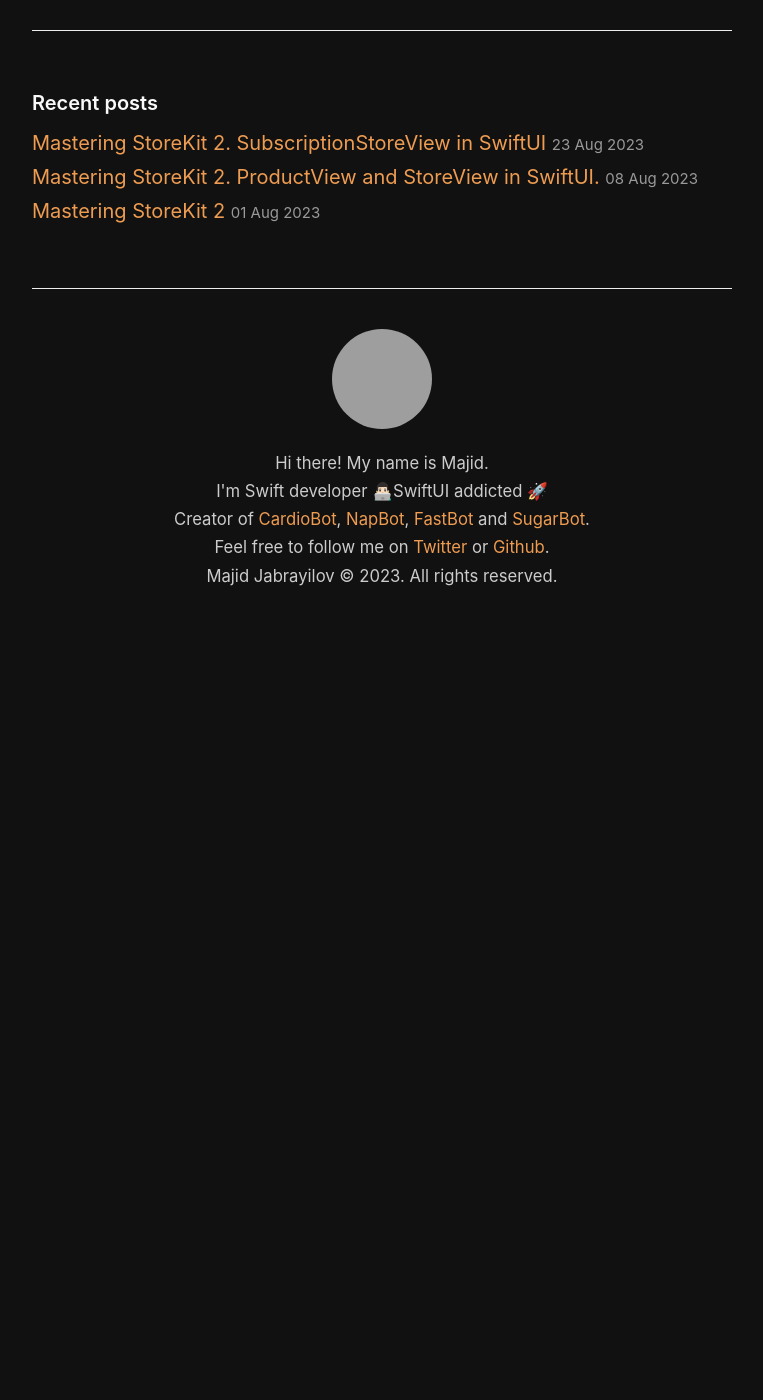
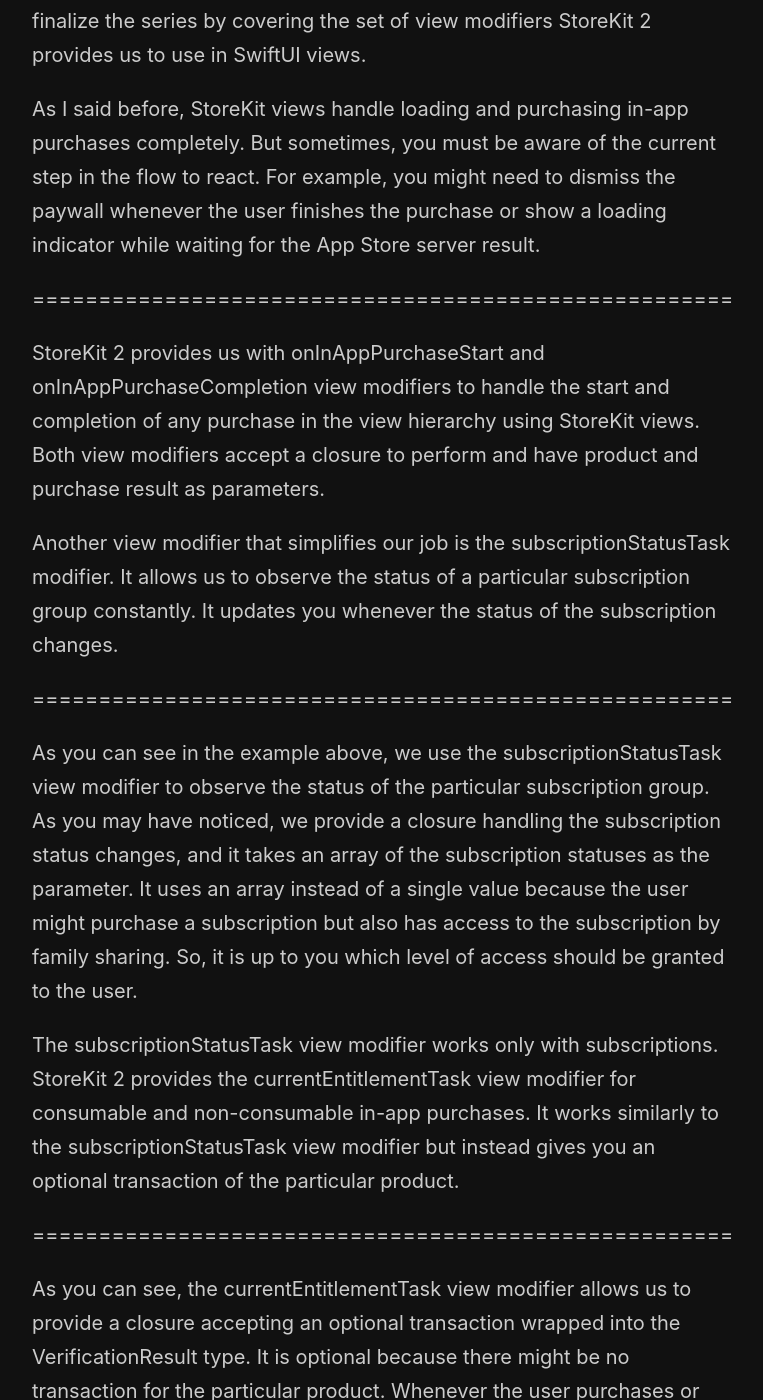
Before and after one commit to mecid/mecid.github.io, a Jekyll site: the page built from _posts/2023-08-30-mastering-storekit2-swiftui-view-modifiers.md, in a window 1280 px wide and 1400 px high, scrolled down 306 px. Shown: the whole window, without its empty margins (258-1021 px from the left). Built offline with Jekyll 4.4.1, drawn with Linux system fonts in a browser that asks for light colours; before the commit the page ends 936 px from its top, so only the background shows below that; some of the changed text lies outside the part shown; grey boxes are pictures that could not be loaded.

Commit message:
storekit view modifiers post content added

```diff
--- a/_posts/2023-08-30-mastering-storekit2-swiftui-view-modifiers.md
+++ b/_posts/2023-08-30-mastering-storekit2-swiftui-view-modifiers.md
@@ -2,3 +2,30 @@
 title: Mastering StoreKit 2. SwiftUI view modifiers.
 layout: post
 ---
+
+We talked a lot about StoreKit 2 in this series of posts. This week, we will finalize the series by covering the set of view modifiers StoreKit 2 provides us to use in SwiftUI views.
+
+As I said before, StoreKit views handle loading and purchasing in-app purchases completely. But sometimes, you must be aware of the current step in the flow to react. For example, you might need to dismiss the paywall whenever the user finishes the purchase or show a loading indicator while waiting for the App Store server result.
+
+=====================================================
+
+StoreKit 2 provides us with onInAppPurchaseStart and onInAppPurchaseCompletion view modifiers to handle the start and completion of any purchase in the view hierarchy using StoreKit views.
+Both view modifiers accept a closure to perform and have product and purchase result as parameters.
+
+Another view modifier that simplifies our job is the subscriptionStatusTask modifier. It allows us to observe the status of a particular subscription group constantly. It updates you whenever the status of the subscription changes.
+
+=====================================================
+
+As you can see in the example above, we use the subscriptionStatusTask view modifier to observe the status of the particular subscription group. As you may have noticed, we provide a closure handling the subscription status changes, and it takes an array of the subscription statuses as the parameter. It uses an array instead of a single value because the user might purchase a subscription but also has access to the subscription by family sharing. So, it is up to you which level of access should be granted to the user.
+
+The subscriptionStatusTask view modifier works only with subscriptions. StoreKit 2 provides the currentEntitlementTask view modifier for consumable and non-consumable in-app purchases. It works similarly to the subscriptionStatusTask view modifier but instead gives you an optional transaction of the particular product.
+
+=====================================================
+
+As you can see, the currentEntitlementTask view modifier allows us to provide a closure accepting an optional transaction wrapped into the VerificationResult type. It is optional because there might be no transaction for the particular product. Whenever the user purchases or revokes the product, StoreKit 2 runs the attached closure.
+
+Another view modifier StoreKit 2 provides us is the storeProductsTask modifier. It allows us to load the list of products and observe them. It runs the provided closure whenever any product in the collection changes.
+
+=====================================================
+
+Today, we learned how to query StoreKit 2 from SwiftUI views using brand-new view modifiers.
```
